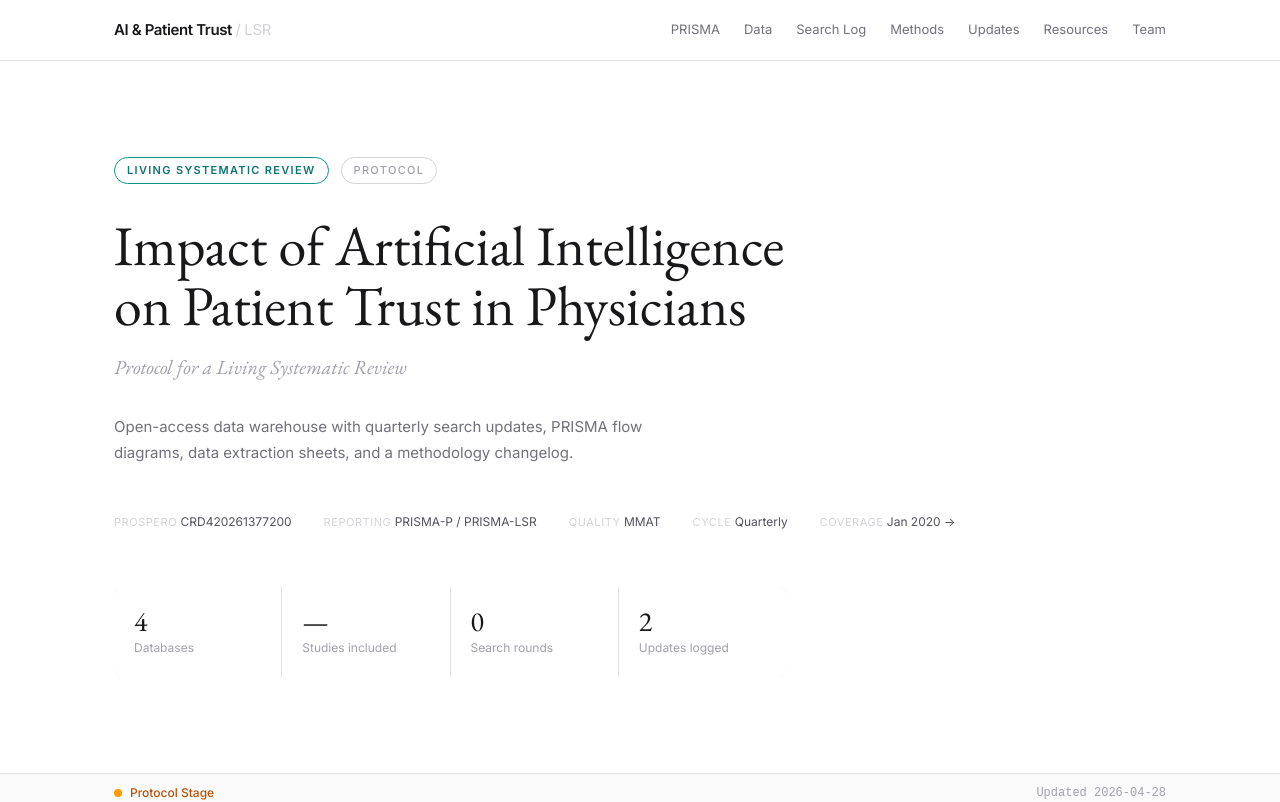
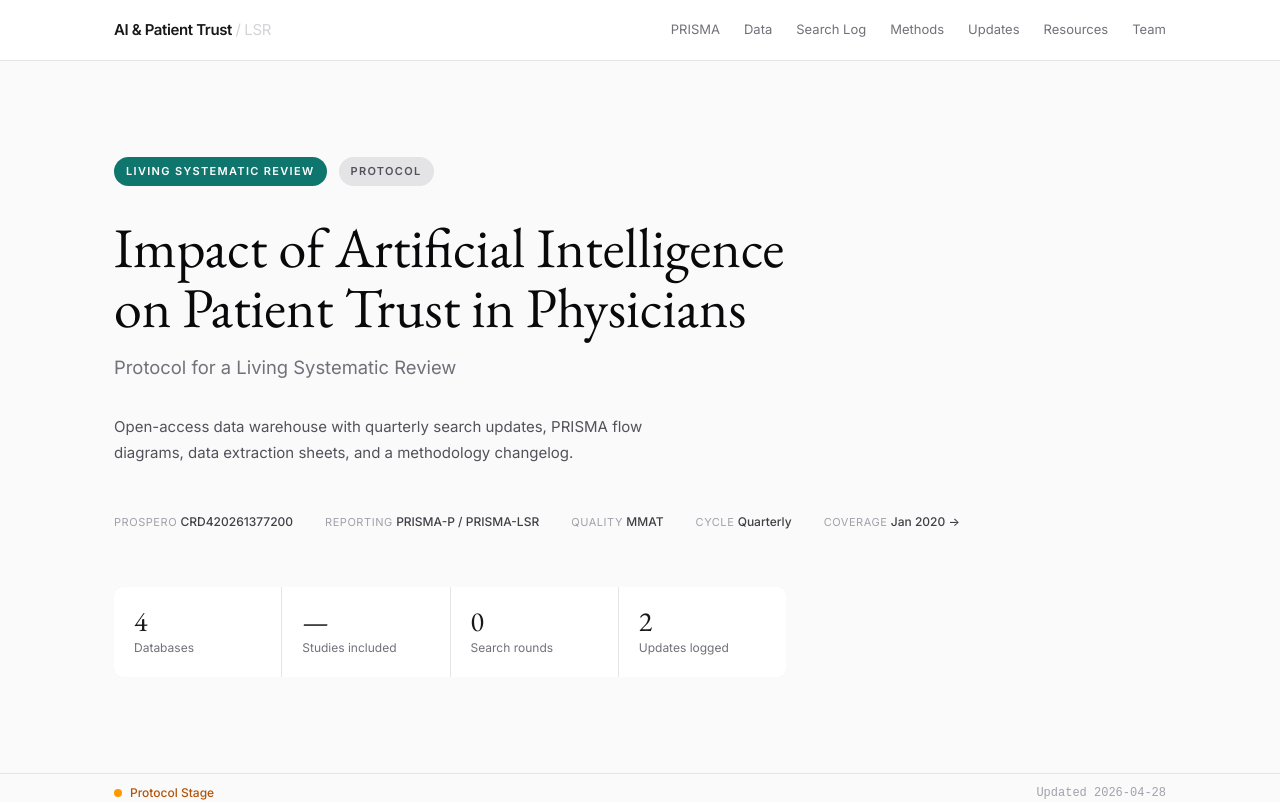
Before and after one commit to ChuehanKuo/lsr-trust, a React (Vite) app: page / in a window 1280 px wide. Shown: the top 802 px of the page. Built offline with nearby package versions, Linux system fonts and the light colour scheme.

Commit message:
Improve hero contrast and visual weight
- Light gray background on hero section
- Solid teal badge instead of outline
- Darker title (ink-950), subtitle and body text
- Stronger metadata text contrast
- Remove italic from subtitle

Co-Authored-By: Claude Opus 4.6 <noreply@anthropic.com>

```diff
--- a/src/components/Header.tsx
+++ b/src/components/Header.tsx
@@ -10,7 +10,7 @@ export function Header() {
   ];
 
   return (
-    <header className="border-b border-ink-200">
+    <header className="bg-ink-50 border-b border-ink-200">
       <div className="max-w-[1100px] mx-auto px-6 py-16 md:py-24">
         <motion.div
           initial={{ opacity: 0 }}
@@ -18,29 +18,29 @@ export function Header() {
           transition={{ duration: 0.6 }}
         >
           <div className="flex items-center gap-3 mb-8">
-            <span className="px-3 py-1 rounded-full border border-teal-600 text-teal-700 text-[11px] font-semibold uppercase tracking-[0.12em]">
+            <span className="px-3 py-1.5 rounded-full bg-teal-700 text-white text-[11px] font-semibold uppercase tracking-[0.12em]">
               Living Systematic Review
             </span>
-            <span className="px-3 py-1 rounded-full border border-ink-300 text-ink-400 text-[11px] font-medium uppercase tracking-[0.12em]">
+            <span className="px-3 py-1.5 rounded-full bg-ink-200 text-ink-600 text-[11px] font-semibold uppercase tracking-[0.12em]">
               Protocol
             </span>
           </div>
 
-          <h1 className="font-serif text-[2.5rem] sm:text-[3rem] md:text-[3.5rem] font-normal text-ink-900 leading-[1.08] text-balance mb-4 max-w-3xl">
+          <h1 className="font-serif text-[2.5rem] sm:text-[3rem] md:text-[3.5rem] font-normal text-ink-950 leading-[1.08] text-balance mb-4 max-w-3xl">
             {REVIEW_META.title}
           </h1>
           {REVIEW_META.subtitle && (
-            <p className="font-serif text-[1.25rem] text-ink-400 italic mb-8 max-w-2xl">
+            <p className="text-[1.15rem] text-ink-500 mb-8 max-w-2xl">
               {REVIEW_META.subtitle}
             </p>
           )}
 
-          <p className="text-[15px] text-ink-500 leading-[1.7] max-w-xl mb-12">
+          <p className="text-[15px] text-ink-600 leading-[1.7] max-w-xl mb-12">
             Open-access data warehouse with quarterly search updates, PRISMA flow
             diagrams, data extraction sheets, and a methodology changelog.
           </p>
 
-          <div className="flex flex-wrap gap-x-8 gap-y-2 text-[12px] text-ink-400 mb-14">
+          <div className="flex flex-wrap gap-x-8 gap-y-2 text-[12px] mb-14">
             {[
               ["PROSPERO", REVIEW_META.prosperoId],
               ["Reporting", "PRISMA-P / PRISMA-LSR"],
@@ -49,8 +49,8 @@ export function Header() {
               ["Coverage", "Jan 2020 →"],
             ].map(([label, value]) => (
               <div key={label}>
-                <span className="text-ink-300 uppercase tracking-wider text-[11px]">{label}</span>{" "}
-                <span className="text-ink-600">{value}</span>
+                <span className="text-ink-400 uppercase tracking-wider text-[11px]">{label}</span>{" "}
+                <span className="text-ink-700 font-medium">{value}</span>
               </div>
             ))}
           </div>
@@ -61,7 +61,7 @@ export function Header() {
                 <div className="text-[1.75rem] font-serif text-ink-900 leading-none mb-1">
                   {s.value}
                 </div>
-                <div className="text-[12px] text-ink-400">{s.label}</div>
+                <div className="text-[12px] text-ink-500">{s.label}</div>
               </div>
             ))}
           </div>
```
